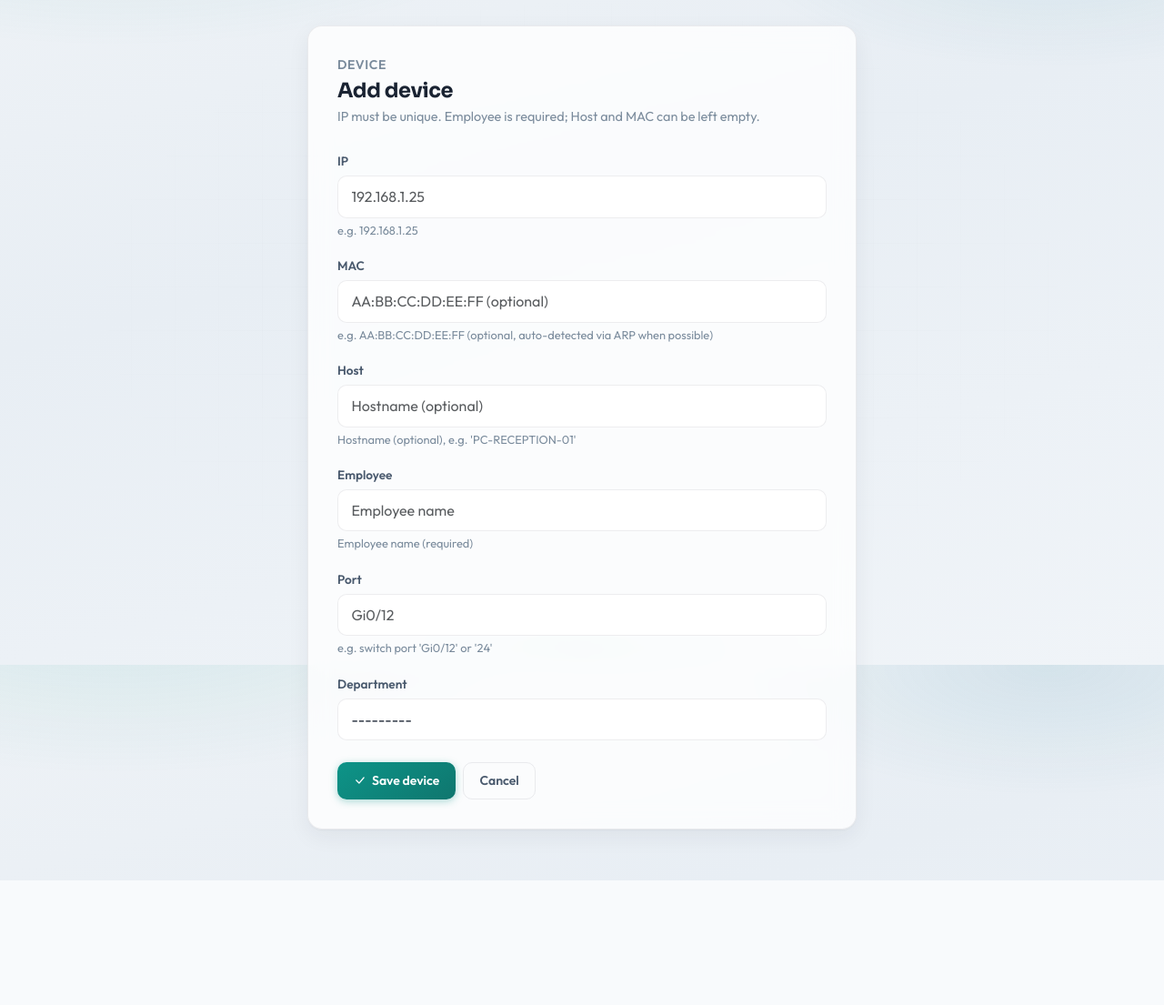
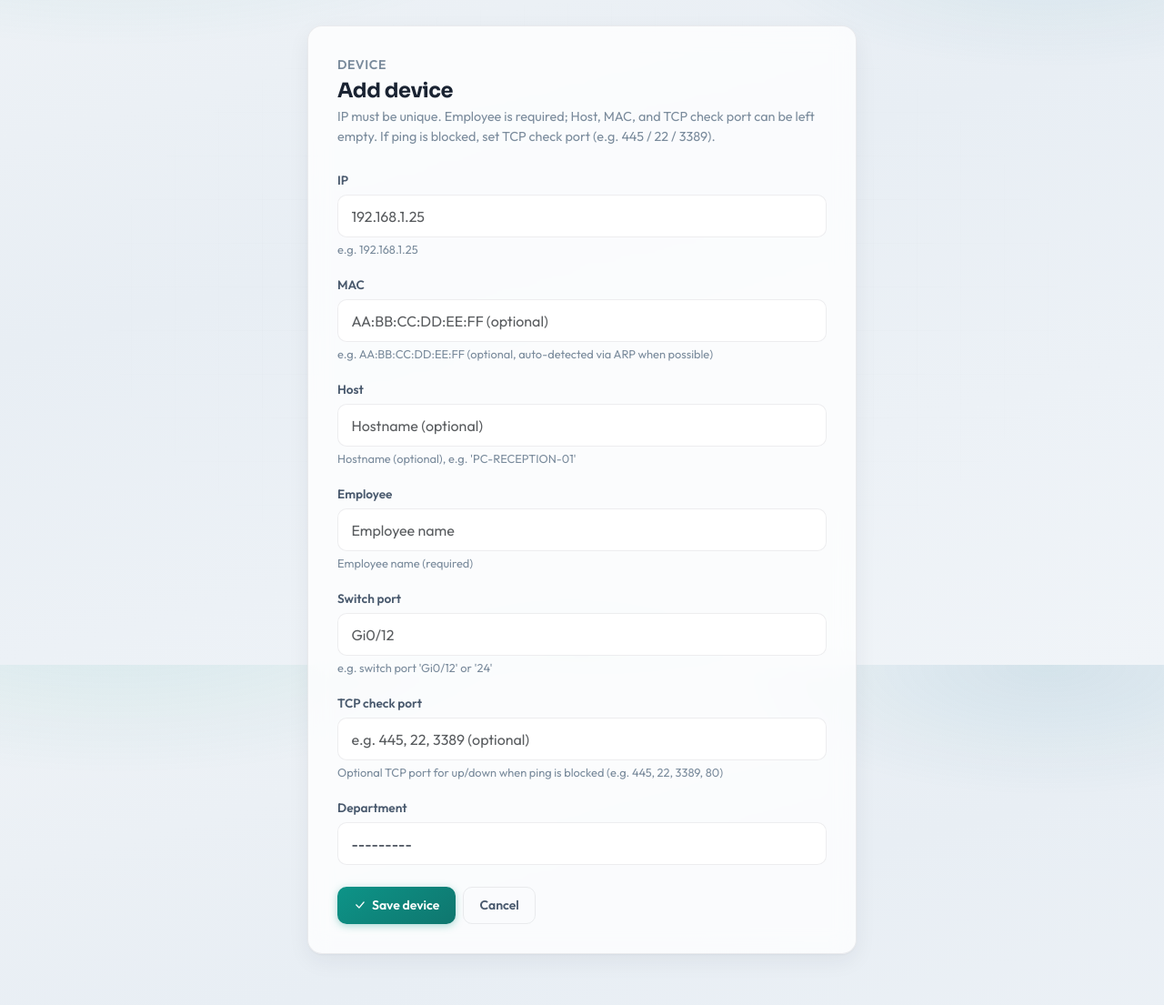
Before and after one commit to MayurBhowad/bm_office_device_mapper, a Django app: page /device/add/ in a window 1280 px wide. Shown: the part 69-1174 px from the top of the page at 91% size. Before the commit the page ends 1037 px from the top, so only its background shows below. Run offline with Django 5.2, Linux system fonts and the light colour scheme; the visitor is signed in with stand-in values (Sample User, id 1); data comes from the database, SQL or seed files in the repository.

Commit message:
Add TCP check port functionality to Device model and forms, update admin and dashboard views to display and manage this new field. Enhance validation for check port input and improve user instructions in the device form.

```diff
--- a/devices/forms.py
+++ b/devices/forms.py
@@ -5,13 +5,22 @@ from .models import Device
 class DeviceForm(forms.ModelForm):
     class Meta:
         model = Device
-        fields = ["ip_address", "mac_address", "host", "employee", "port", "department"]
+        fields = [
+            "ip_address",
+            "mac_address",
+            "host",
+            "employee",
+            "port",
+            "check_port",
+            "department",
+        ]
         labels = {
             "ip_address": "IP",
             "mac_address": "MAC",
             "host": "Host",
             "employee": "Employee",
-            "port": "Port",
+            "port": "Switch port",
+            "check_port": "TCP check port",
             "department": "Department",
         }
         widgets = {
@@ -20,5 +29,21 @@ class DeviceForm(forms.ModelForm):
             "host": forms.TextInput(attrs={"class": "form-control", "placeholder": "Hostname (optional)"}),
             "employee": forms.TextInput(attrs={"class": "form-control", "placeholder": "Employee name"}),
             "port": forms.TextInput(attrs={"class": "form-control", "placeholder": "Gi0/12"}),
+            "check_port": forms.NumberInput(
+                attrs={
+                    "class": "form-control",
+                    "placeholder": "e.g. 445, 22, 3389 (optional)",
+                    "min": 1,
+                    "max": 65535,
+                }
+            ),
             "department": forms.Select(attrs={"class": "form-control"}),
         }
+
+    def clean_check_port(self):
+        value = self.cleaned_data.get("check_port")
+        if value is None:
+            return value
+        if not 1 <= value <= 65535:
+            raise forms.ValidationError("Enter a TCP port between 1 and 65535.")
+        return value
--- a/devices/models.py
+++ b/devices/models.py
@@ -1,3 +1,4 @@
+from django.core.validators import MaxValueValidator, MinValueValidator
 from django.db import models
 from django.utils import timezone
 
@@ -30,6 +31,12 @@ class Device(models.Model):
     )
     employee = models.CharField(max_length=100, help_text="Employee name (required)")
     port = models.CharField(max_length=50, blank=True, help_text="e.g. switch port 'Gi0/12' or '24'")
+    check_port = models.PositiveIntegerField(
+        null=True,
+        blank=True,
+        validators=[MinValueValidator(1), MaxValueValidator(65535)],
+        help_text="Optional TCP port for up/down when ping is blocked (e.g. 445, 22, 3389, 80)",
+    )
     department = models.ForeignKey(
         Department,
         on_delete=models.SET_NULL,
--- a/devices/views.py
+++ b/devices/views.py
@@ -39,6 +39,7 @@ def dashboard(request):
             "host": d.host or "",
             "employee": d.employee,
             "port": d.port or "",
+            "check_port": d.check_port,
             "department": d.department.name if d.department else "",
             "is_up": d.is_up,
             "response_ms": d.last_response_ms,
@@ -110,7 +111,7 @@ def _serialize(device):
 
 @login_required
 def check_one(request, pk):
-    """Ping a single device on demand and return its fresh status as JSON."""
+    """Check a single device (ping, then optional TCP) and return fresh status."""
     device = get_object_or_404(Device, pk=pk)
     check_device(device)
     return JsonResponse(_serialize(device))
@@ -118,7 +119,7 @@ def check_one(request, pk):
 
 @login_required
 def check_all(request):
-    """Ping every device in parallel (thread pool, since ping is I/O bound)
+    """Check every device in parallel (thread pool; ping/TCP are I/O bound)
     and return fresh statuses for all of them as JSON."""
     devices = list(Device.objects.all())
 
--- a/templates/devices/device_form.html
+++ b/templates/devices/device_form.html
@@ -6,7 +6,7 @@
         <div class="form-panel">
             <p class="text-muted small mb-1" style="font-weight:600;letter-spacing:0.04em;text-transform:uppercase;">Device</p>
             <h1 class="form-title">{{ title }}</h1>
-            <p class="text-muted mb-4" style="font-size:0.9rem;">IP must be unique. Employee is required; Host and MAC can be left empty.</p>
+            <p class="text-muted mb-4" style="font-size:0.9rem;">IP must be unique. Employee is required; Host, MAC, and TCP check port can be left empty. If ping is blocked, set TCP check port (e.g. 445 / 22 / 3389).</p>
             <form method="post" novalidate>
                 {% csrf_token %}
                 {% for field in form %}
```
Also changed, not shown: devices/admin.py (+11 -1 lines), devices/utils.py (+25 -5 lines), templates/devices/dashboard.html (+6 -1 lines), devices/migrations/0005_device_check_port.py (added).
